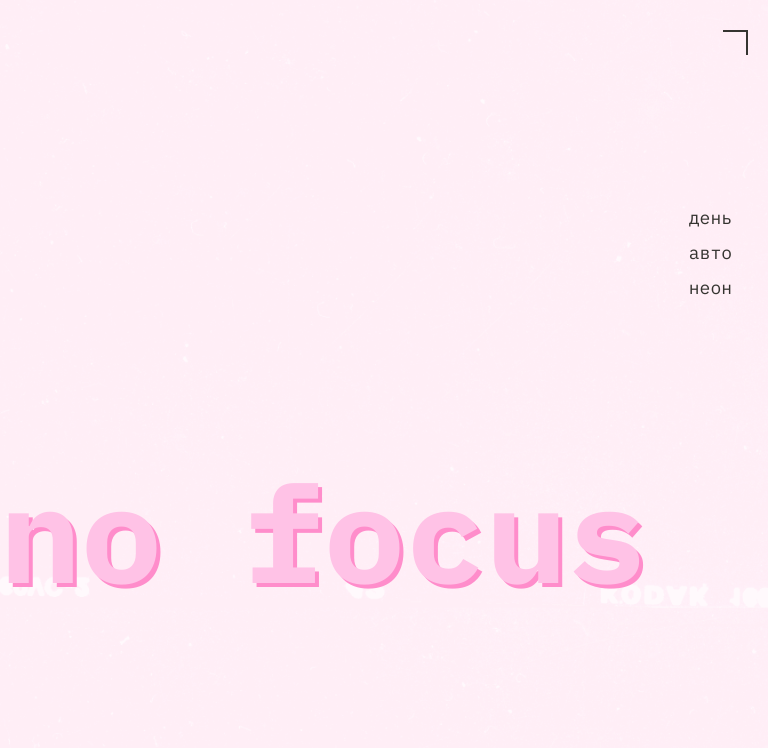
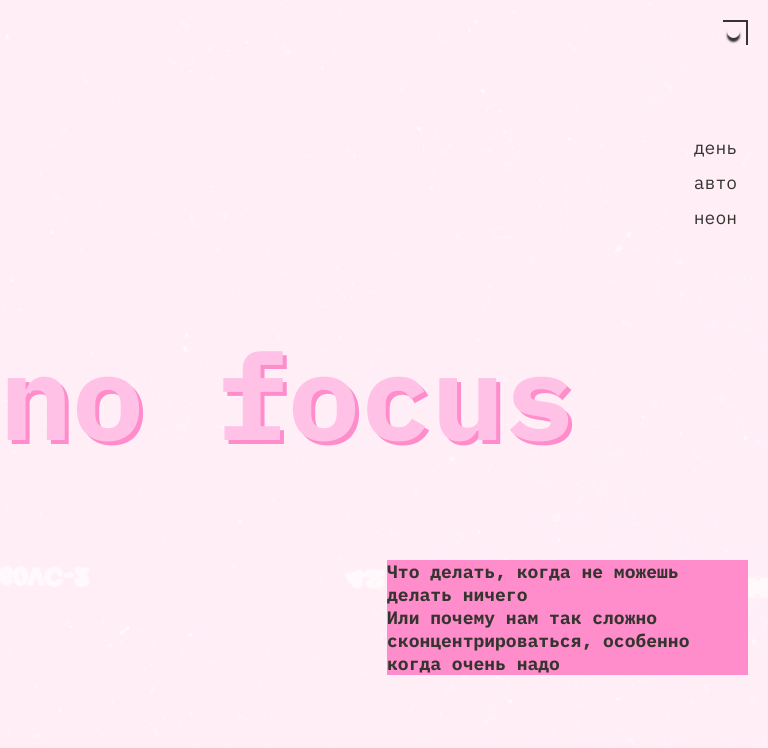
Before and after one commit to MarinaKim456/slozhno-sosredotochitsya, a website: page index.html in a window 768 px wide. Shown: the top 748 px of the page. Drawn offline with Linux system fonts and the light colour scheme.

Commit message:
пр3 указала font-size: 16px у html

```diff
--- a/styles/globals.css
+++ b/styles/globals.css
@@ -9,7 +9,7 @@
 body {
   min-inline-size: 375px;
   max-inline-size: 1440px;
-  margin: 0 0;
+  margin: 0 auto;
 }
 
 h1,
--- a/styles/style.css
+++ b/styles/style.css
@@ -51,7 +51,7 @@
 }
 
 html {
-  font-size: 18px;
+  font-size: 16px;
 }
 
 h3,
@@ -125,11 +125,9 @@ h4 {
 .header {
   position: relative;
   display: grid;
-  grid-template-rows: 1fr min-content 1fr;
+  grid-template-rows: min-content 1fr min-content 1fr;
   min-height: 668px;
   height: 100vh;
-  padding-bottom: 75px;
-  margin-block-start: 10px;
 }
 
 .REC_container_dot {
@@ -145,7 +143,7 @@ h4 {
   color: var(--header-decor-color);
   text-transform: uppercase;
   right: 40px;
-  top: 1px;
+  top: 11px;
 }
 
 .REC_container_dot::after {
@@ -155,9 +153,10 @@ h4 {
   block-size: 13px;
   border-radius: 50%;
   background-color: var(--header-decor-color);
-  filter: blur(4px);
+  box-shadow: 00 4px 2px var(--main-color);
+  /* filter: blur(4px); */
   right: 16px;
-  top: 6px;
+  top: 14px;
 }
 
 .header::before {
@@ -168,6 +167,7 @@ h4 {
   border-top: 2px solid var(--main-color);
   border-right: 2px solid var(--main-color);
   right: 10px;
+  top: 10px;
 }
 
 .header::after {
@@ -177,19 +177,18 @@ h4 {
   width: 25px;
   border-bottom: 2px solid var(--main-color);
   border-left: 2px solid var(--main-color);
-  bottom: 20px;
+  bottom: 10px;
   left: 10px;
 }
 
 .header__theme-menu {
   display: grid;
   justify-content: flex-end;
-  margin-block-end: 5px;
 }
 
 .header__theme-menu-list {
   display: grid;
-  margin-block-start: 65px;
+  align-content: center;
   margin-inline-end: 20px;
   list-style-type: none;
   gap: 10px;
@@ -228,10 +227,11 @@ h4 {
 
 .header__theme_title,
 .footer_title {
+  align-content: center;
   font-family: inherit;
-  -webkit-font-size: clamp(7.5rem, 0.5625rem + 14.4531vw, 9.8125rem);
-  -moz-font-size: clamp(7.5rem, 0.5625rem + 14.4531vw, 9.8125rem);
-  -ms-user-font-size: clamp(7.5rem, 0.5625rem + 14.4531vw, 9.8125rem);
+  -webkit-font-size: clamp(7.25rem, 7.0115rem + 1.0178vw, 7.5rem);
+  -moz-font-size: clamp(7.25rem, 7.0115rem + 1.0178vw, 7.5rem);
+  -ms-user-font-size: clamp(7.25rem, 7.0115rem + 1.0178vw, 7.5rem);
   font-size: clamp(7.25rem, 7.0115rem + 1.0178vw, 7.5rem);
   font-weight: bold;
   line-height: 82.5%;
@@ -241,17 +241,15 @@ h4 {
 }
 
 .header__theme_title {
-  margin-block-start: 65px;
-  margin-block-end: 55px;
   margin-inline-start: 10px;
 }
 
 .header_text_container {
+  align-content: center;
   font-family: inherit;
   font-size: 1em;
   font-weight: bold;
   color: var(--text-color);
-  margin-block-end: 66px;
   margin-inline-start: 10px;
   margin-inline-end: 10px;
 }
@@ -267,7 +265,7 @@ h4 {
 .content__text-block {
   display: grid;
   gap: 50px;
-  padding-block-start: 30px;
+  padding-block-start: 40px;
   margin-block-end: 50px;
 }
 
@@ -409,7 +407,7 @@ h4 {
     -moz-font-size: clamp(7.5rem, 0.5625rem + 14.4531vw, 9.8125rem);
     -ms-user-font-size: clamp(7.5rem, 0.5625rem + 14.4531vw, 9.8125rem);
     font-size: clamp(7.5rem, 0.5625rem + 14.4531vw, 9.8125rem);
-    background-position: 50% center;
+    /* background-position: 50% center; */
     transition: 1s;
   }
 
@@ -429,7 +427,7 @@ h4 {
     font-size: 1em;
     width: 47%;
     justify-self: end;
-    align-self: start;
+    align-self: center;
     transition: 1s;
   }
 
@@ -460,40 +458,37 @@ h4 {
 
 @media (min-width: 718px) and (max-width: 769px) {
 
-  .page {
-    padding-block-start: 20px;
-  }
-
   .header {
-    margin-block-end: 10px;
+    padding-block-end: 10px;
   }
 
   .REC_container_dot::before {
     right: 50px;
-    top: 1px;
+    top: 22px;
   }
 
   .REC_container_dot::after {
     right: 28px;
-    top: 6px;
+    top: 25px;
   }
 
   .header::before {
+    top: 20px;
     right: 20px;
   }
 
   .header::after {
-    bottom: 35px;
-    left: 15px;
+    bottom: 20px;
+    left: 17px;
   }
 
   .header__theme-menu {
     align-items: center;
-    margin-block-start: 110px;
   }
 
   .header__theme-menu-list {
-    margin-inline-end: 30px;
+    margin-inline-end: 25px;
+    margin-block-start: 20px;
     gap: 10px;
   }
 
@@ -502,8 +497,6 @@ h4 {
     -moz-font-size: clamp(7.5rem, 0.5625rem + 14.4531vw, 9.8125rem);
     -ms-user-font-size: clamp(7.5rem, 0.5625rem + 14.4531vw, 9.8125rem);
     font-size: clamp(7.5rem, 0.5625rem + 14.4531vw, 9.8125rem);
-    margin-block-start: 173px;
-    margin-block-end: 162px;
     margin-inline-start: 0;
     transition: 1s;
   }
@@ -513,8 +506,13 @@ h4 {
     font-size: 1em;
     width: 47%;
     justify-self: end;
-    align-self: start;
+    align-self: center;
     transition: 1s;
+  }
+
+  .content__text-block {
+    gap: 50px;
+    padding-block-start: 60px;
   }
 
   .content_paragraph {
@@ -651,6 +649,7 @@ h4 {
   }
 
   .header__theme_title {
+
     -webkit-font-size: clamp(7.5rem, 0.5625rem + 14.4531vw, 9.8125rem);
     -moz-font-size: clamp(7.5rem, 0.5625rem + 14.4531vw, 9.8125rem);
     -ms-user-font-size: clamp(7.5rem, 0.5625rem + 14.4531vw, 9.8125rem);
```
